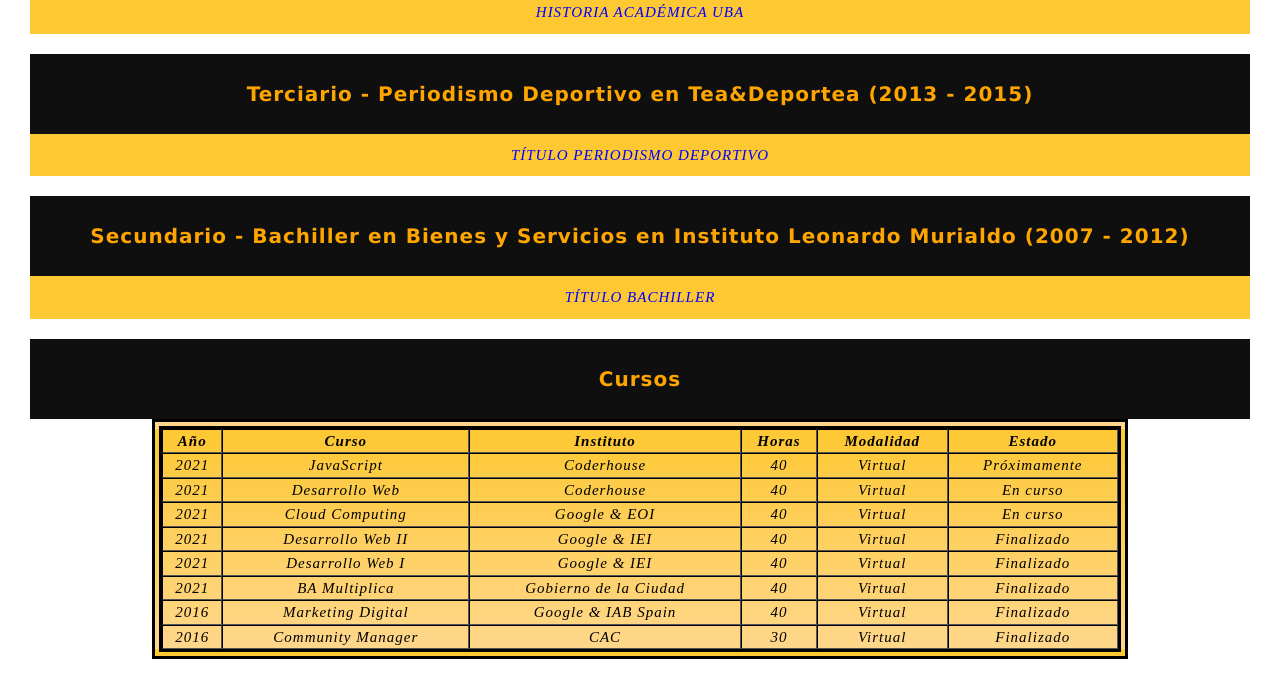
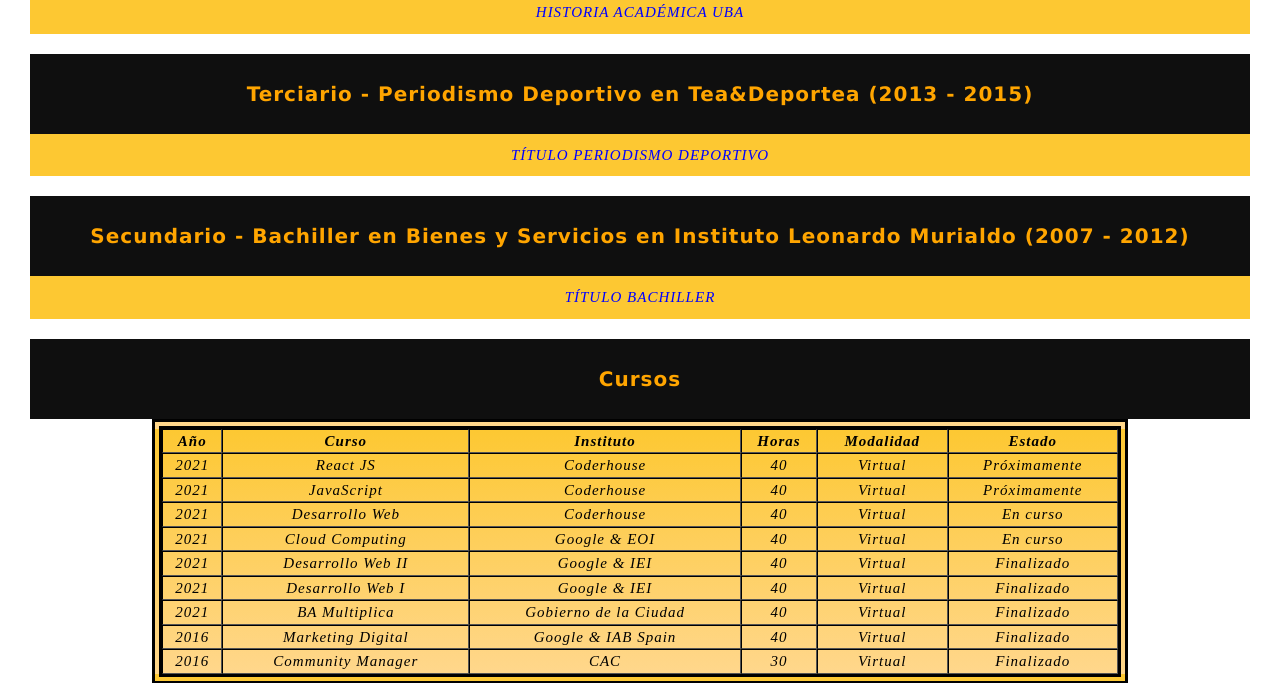
Before and after one commit to nahuelloiacono/CV-Nahuel-Loiacono, a plain HTML site: page formacion.html in a window 1280 px wide. Shown: the part 653-1336 px from the top of the page. Drawn offline with Linux system fonts and the light colour scheme.

Commit message:
Proyecto Final 12-08

```diff
--- a/formacion.html
+++ b/formacion.html
@@ -102,6 +102,14 @@
               <th>Horas</th>
               <th>Modalidad</th>
               <th>Estado</th>
+            </tr>
+            <tr>
+              <td>2021</td>
+              <td>React JS</td>
+              <td>Coderhouse</td>
+              <td>40</td>
+              <td>Virtual</td>
+              <td>Próximamente</td>
             </tr>
             <tr>
               <td>2021</td>
```
Also changed, not shown: contacto.html (+1 -1 lines).
